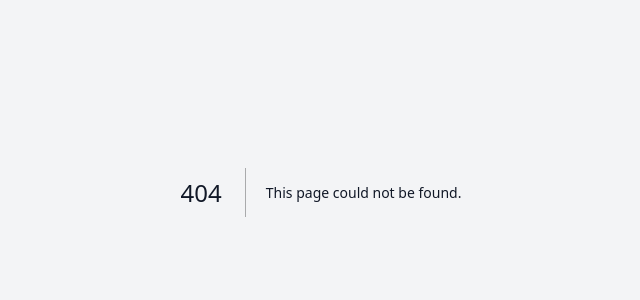
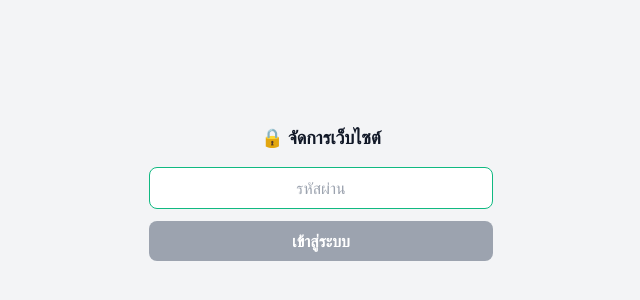
Before and after one commit to nat978976-sketch/Smart-Recycle, a Next.js app: page /admin in a window 1280 px wide. Before the commit this address had no page. Shown: the part 208-508 px from the top of the page, without its empty margins (319-959 px from the left). Built offline with nearby package versions, Linux system fonts and the light colour scheme.

Commit message:
เพิ่มปุ่มจัดการเว็ปไซต์เเละย้ายปุ่ม

```diff
--- /dev/null
+++ b/src/app/admin/page.tsx
@@ -0,0 +1,134 @@
+'use client';
+
+import { useState, type FormEvent } from 'react';
+import { WASTE_TYPE_LABELS } from '@/types';
+import type { RecyclingShop, VisitorLog } from '@/types';
+
+interface AdminOverview {
+  shops: RecyclingShop[];
+  visitors: VisitorLog[];
+}
+
+export default function AdminPage() {
+  const [password, setPassword] = useState('');
+  const [data, setData] = useState<AdminOverview | null>(null);
+  const [error, setError] = useState<string | null>(null);
+  const [isLoading, setIsLoading] = useState(false);
+
+  async function fetchOverview(pwd: string) {
+    setIsLoading(true);
+    setError(null);
+    try {
+      const response = await fetch('/api/admin/overview', {
+        method: 'POST',
+        headers: { 'Content-Type': 'application/json' },
+        body: JSON.stringify({ password: pwd }),
+      });
+
+      if (!response.ok) {
+        const body = await response.json().catch(() => null);
+        throw new Error(body?.error ?? 'เข้าสู่ระบบไม่สำเร็จ');
+      }
+
+      setData(await response.json());
+    } catch (err) {
+      setError(err instanceof Error ? err.message : 'เข้าสู่ระบบไม่สำเร็จ');
+      setData(null);
+    } finally {
+      setIsLoading(false);
+    }
+  }
+
+  function handleSubmit(event: FormEvent) {
+    event.preventDefault();
+    fetchOverview(password);
+  }
+
+  if (!data) {
+    return (
+      <main className="mx-auto flex h-screen max-w-sm flex-col items-center justify-center p-5">
+        <h1 className="mb-4 text-lg font-bold text-gray-900">🔒 จัดการเว็บไซต์</h1>
+        <form onSubmit={handleSubmit} className="w-full">
+          <input
+            type="password"
+            inputMode="numeric"
+            value={password}
+            onChange={(event) => setPassword(event.target.value)}
+            placeholder="รหัสผ่าน"
+            autoFocus
+            className="mb-3 w-full rounded-lg border border-gray-300 px-3 py-2 text-center focus:border-emerald-500 focus:outline-none"
+          />
+          {error && <p className="mb-3 text-center text-sm text-red-600">{error}</p>}
+          <button
+            type="submit"
+            disabled={isLoading || password.length === 0}
+            className="w-full rounded-lg bg-emerald-600 py-2 font-semibold text-white transition hover:bg-emerald-700 disabled:bg-gray-400"
+          >
+            {isLoading ? 'กำลังตรวจสอบ...' : 'เข้าสู่ระบบ'}
+          </button>
+        </form>
+      </main>
+    );
+  }
+
+  return (
+    <main className="mx-auto flex h-screen max-w-2xl flex-col">
+      <header className="flex items-center justify-between p-4 pb-2">
+        <h1 className="text-xl font-bold">⚙️ จัดการเว็บไซต์</h1>
+        <button
+          type="button"
+          onClick={() => fetchOverview(password)}
+          disabled={isLoading}
+          className="rounded-lg border border-gray-300 px-3 py-1 text-sm text-gray-600 hover:bg-gray-50"
+        >
+          🔄 รีเฟรช
+        </button>
+      </header>
+
+      <div className="flex-1 overflow-y-auto p-4">
+        <section className="mb-6">
+          <h2 className="mb-2 text-sm font-semibold text-gray-700">
+            🏪 ร้านค้าที่สมัครแล้ว ({data.shops.length})
+          </h2>
+          <ul className="space-y-2">
+            {data.shops.map((shop) => (
+              <li key={shop.id} className="rounded-xl border border-gray-200 bg-white p-3 shadow-sm">
+                <div className="flex items-center justify-between">
+                  <span className="font-semibold">{shop.name}</span>
+                  {shop.phone && <span className="text-xs text-gray-400">{shop.phone}</span>}
+                </div>
+                <p className="mt-1 text-xs text-gray-500">
+                  📍 {shop.latitude.toFixed(5)}, {shop.longitude.toFixed(5)}
+                </p>
+                <p className="mt-1 text-xs text-gray-500">
+                  รับซื้อ: {shop.acceptedWasteTypes.map((type) => WASTE_TYPE_LABELS[type]).join(', ')}
+                </p>
+              </li>
+            ))}
+            {data.shops.length === 0 && <p className="text-gray-500">ยังไม่มีร้านสมัคร</p>}
+          </ul>
+        </section>
+
+        <section>
+          <h2 className="mb-2 text-sm font-semibold text-gray-700">
+            👥 คนที่เข้าเว็บไซต์ ({data.visitors.length})
+          </h2>
+          <ul className="space-y-2">
+            {data.visitors.map((visitor) => (
+              <li key={visitor.id} className="rounded-xl border border-gray-200 bg-white p-3 text-sm shadow-sm">
+                <div className="flex items-center justify-between">
+                  <span className="font-medium text-gray-700">{visitor.path}</span>
+                  <span className="text-xs text-gray-400">
+                    {new Date(visitor.visitedAt).toLocaleString('th-TH')}
+                  </span>
+                </div>
+                {visitor.userAgent && <p className="mt-1 truncate text-xs text-gray-400">{visitor.userAgent}</p>}
+              </li>
+            ))}
+            {data.visitors.length === 0 && <p className="text-gray-500">ยังไม่มีผู้เข้าชม</p>}
+          </ul>
+        </section>
+      </div>
+    </main>
+  );
+}
--- /dev/null
+++ b/src/app/api/admin/overview/route.ts
@@ -0,0 +1,19 @@
+import { NextResponse } from 'next/server';
+import { getRecyclingShops } from '@/lib/store/recyclingShopsStore';
+import { getVisitors } from '@/lib/store/visitorsStore';
+
+// รหัสผ่านเก็บไว้ฝั่งเซิร์ฟเวอร์เท่านั้น ไม่ถูกส่งไปอยู่ใน client bundle
+const ADMIN_PASSWORD = '100954';
+
+export async function POST(request: Request) {
+  const body = await request.json().catch(() => ({}));
+
+  if (body.password !== ADMIN_PASSWORD) {
+    return NextResponse.json({ error: 'รหัสผ่านไม่ถูกต้อง' }, { status: 401 });
+  }
+
+  return NextResponse.json({
+    shops: getRecyclingShops(),
+    visitors: getVisitors(),
+  });
+}
--- /dev/null
+++ b/src/app/api/visitors/route.ts
@@ -0,0 +1,16 @@
+import { NextResponse } from 'next/server';
+import { addVisitor } from '@/lib/store/visitorsStore';
+
+export async function POST(request: Request) {
+  const body = await request.json().catch(() => ({}));
+  const path = typeof body.path === 'string' ? body.path : '/';
+
+  addVisitor({
+    id: crypto.randomUUID(),
+    path,
+    userAgent: request.headers.get('user-agent'),
+    visitedAt: new Date().toISOString(),
+  });
+
+  return NextResponse.json({ ok: true }, { status: 201 });
+}
--- a/src/app/layout.tsx
+++ b/src/app/layout.tsx
@@ -1,5 +1,6 @@
 import type { Metadata } from 'next';
 import './globals.css';
+import VisitTracker from '@/components/VisitTracker';
 
 export const metadata: Metadata = {
   title: 'Khon Kaen Waste Management Ecosystem',
@@ -9,7 +10,10 @@ export const metadata: Metadata = {
 export default function RootLayout({ children }: { children: React.ReactNode }) {
   return (
     <html lang="th">
-      <body className="h-screen overflow-hidden bg-gray-100 text-gray-900">{children}</body>
+      <body className="h-screen overflow-hidden bg-gray-100 text-gray-900">
+        <VisitTracker />
+        {children}
+      </body>
     </html>
   );
 }
--- a/src/app/page.tsx
+++ b/src/app/page.tsx
@@ -33,18 +33,26 @@ export default function HomePage() {
       {registeredShopId ? (
         <Link
           href="/shop-dashboard"
-          className="absolute bottom-6 left-3 z-[1000] rounded-full bg-emerald-600 px-3 py-2 text-sm font-medium text-white shadow-md hover:bg-emerald-700"
+          className="absolute left-1/2 top-3 z-[1000] -translate-x-1/2 rounded-full bg-emerald-600 px-3 py-2 text-sm font-medium text-white shadow-md hover:bg-emerald-700"
         >
           🔔 แจ้งเตือนร้านค้า
         </Link>
       ) : (
         <Link
           href="/shop-register"
-          className="absolute bottom-6 left-3 z-[1000] rounded-full bg-white px-3 py-2 text-sm font-medium text-emerald-700 shadow-md hover:bg-emerald-50"
+          className="absolute left-1/2 top-3 z-[1000] -translate-x-1/2 rounded-full bg-white px-3 py-2 text-sm font-medium text-emerald-700 shadow-md hover:bg-emerald-50"
         >
           🏪 สมัครร้านค้า
         </Link>
       )}
+
+      <Link
+        href="/admin"
+        title="จัดการเว็บไซต์"
+        className="absolute right-3 top-3 z-[1000] rounded-full bg-white p-2 text-base shadow-md hover:bg-gray-50"
+      >
+        ⚙️
+      </Link>
     </main>
   );
 }
--- /dev/null
+++ b/src/components/VisitTracker.tsx
@@ -0,0 +1,21 @@
+'use client';
+
+import { useEffect } from 'react';
+import { usePathname } from 'next/navigation';
+
+// แอบบันทึกการเข้าชมแต่ละหน้า (ยกเว้นหน้า admin เอง) ไว้ดูในหน้าจัดการเว็บไซต์
+export default function VisitTracker() {
+  const pathname = usePathname();
+
+  useEffect(() => {
+    if (pathname.startsWith('/admin')) return;
+
+    fetch('/api/visitors', {
+      method: 'POST',
+      headers: { 'Content-Type': 'application/json' },
+      body: JSON.stringify({ path: pathname }),
+    }).catch(() => {});
+  }, [pathname]);
+
+  return null;
+}
--- /dev/null
+++ b/src/lib/store/visitorsStore.ts
@@ -0,0 +1,22 @@
+import type { VisitorLog } from '@/types';
+
+declare global {
+  // eslint-disable-next-line no-var
+  var __visitorsStore: VisitorLog[] | undefined;
+}
+
+const MAX_VISITORS = 500;
+
+// เก็บใน memory ของ process ฝั่งเซิร์ฟเวอร์เท่านั้น ใช้สำหรับ demo/dev เหมือนสโตร์อื่นๆ ในโปรเจกต์นี้
+export function getVisitors(): VisitorLog[] {
+  if (!global.__visitorsStore) {
+    global.__visitorsStore = [];
+  }
+  return global.__visitorsStore;
+}
+
+export function addVisitor(visit: VisitorLog): void {
+  const visitors = getVisitors();
+  visitors.unshift(visit);
+  visitors.length = Math.min(visitors.length, MAX_VISITORS);
+}
```
Also changed, not shown: src/types/index.ts (+7 -0 lines).
